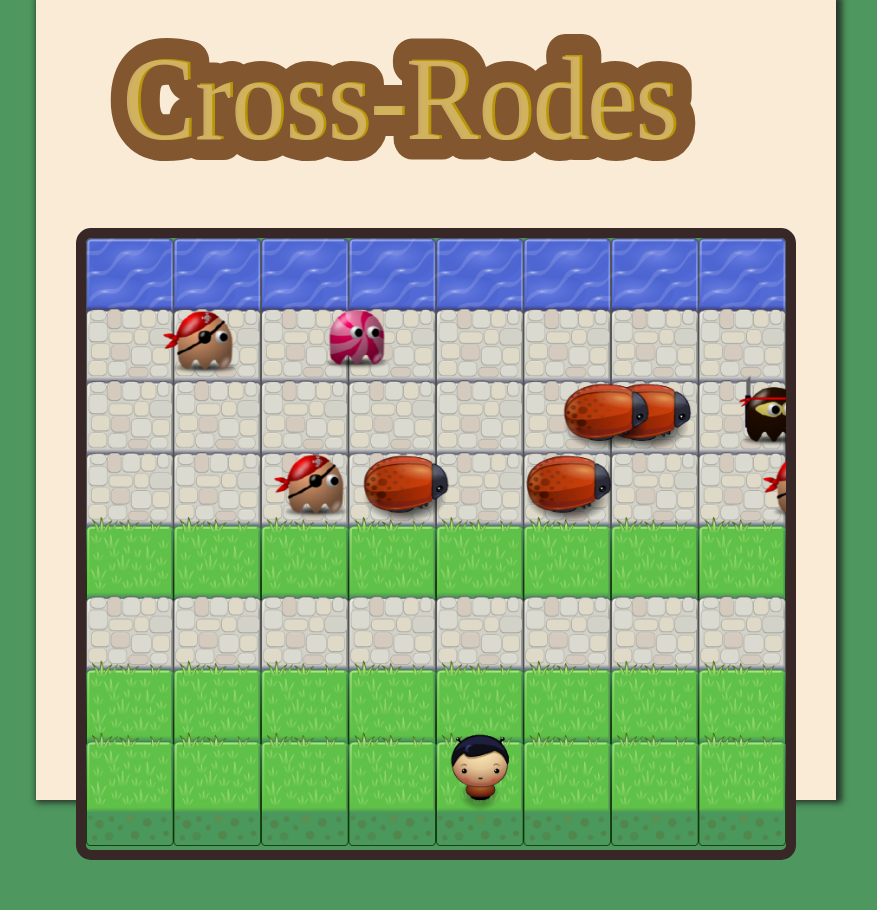
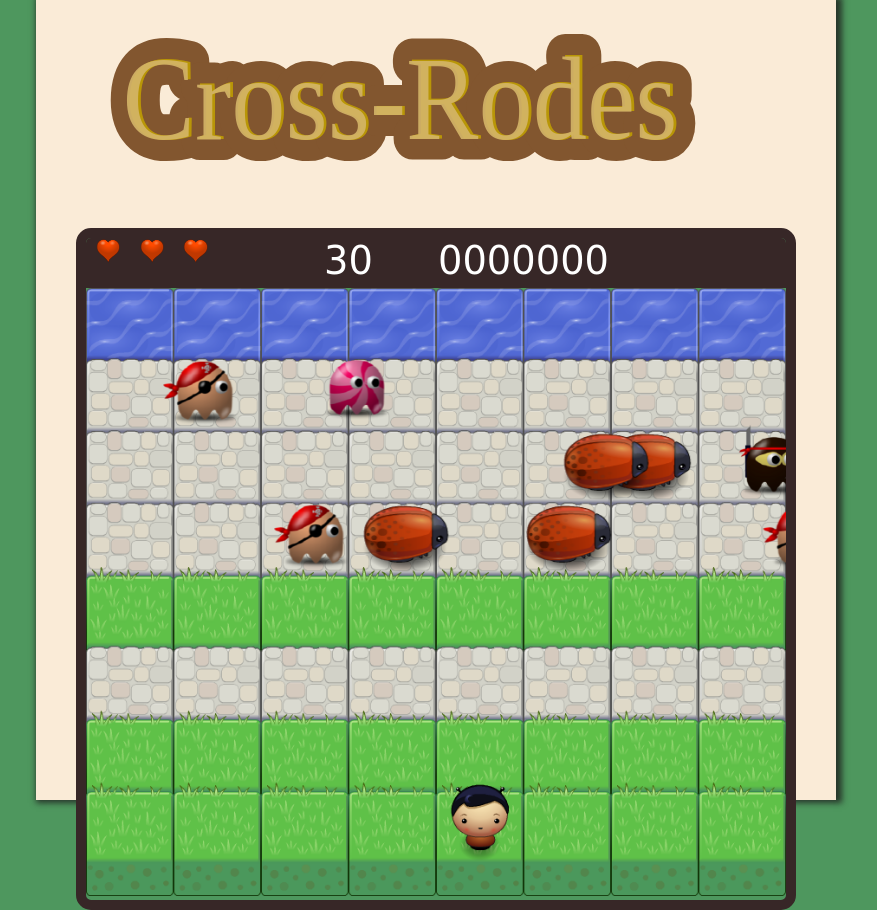
Before and after one commit to dor4231/cross_rode, a website: page index.html in a window 1280 px wide. Shown: the whole page, without its empty margins (204-1081 px from the left). Before the commit the page ends 860 px from the top, so only its background shows below. Drawn offline with Linux system fonts and the light colour scheme.

Commit message:
feat: Player information showing above the game board

```diff
--- a/css/style.css
+++ b/css/style.css
@@ -1,8 +1,19 @@
+@font-face {
+    src: url('https://fonts.googleapis.com/css?family=Titan+One');
+    font-family: "Titan One";
+}
+
+
 body, html {
     text-align: center;
     background-color: #4E975E;
     margin: 0;
     height: 100%;
+}
+
+p {
+    margin: 0;
+    padding: 0;
 }
 
 header {
@@ -24,6 +35,8 @@ main {
     margin: 0 auto;
 }
 
+
+
 .game-container {
     max-width: 700px;
     width: 90%;
@@ -35,6 +48,40 @@ main {
     background-color: #4E975E;
 }
 
+.game-container .player-info {
+    display: flex;
+    background-color: #372727;
+    height: 50px;
+}
+
+.game-container .player-info * {
+    /*border: 1px solid white;*/
+    flex-basis: 25%;
+}
+
+.health ul {
+    display: flex;
+    margin: 0;
+    padding: 0;
+    list-style: none;
+}
+
+.health li {
+    flex-basis: 33.3%;
+}
+
+.health li img {
+    width: 60%;
+    margin-top: -25%;
+}
+
+.player-info .number {
+    font-family: 'Titan One', cursive;
+    color: white;
+    font-size: 3vw;
+}
+
+
 canvas {
     width: 100%;
 }
--- a/index.html
+++ b/index.html
@@ -5,12 +5,33 @@
     <title>Effective JavaScript: Frogger</title>
     <link rel="stylesheet" href="css/style.css">
 </head>
-<body>
+<body class="background">
     <main>
         <header>
             <h1><img src="images/game_logo.svg" alt="Cross-Rode game logo"></h1>
         </header>
         <section class="game-container">
+            <div class="player-info">
+                <div class="health">
+                    <ul>
+                        <li>
+                            <img src="images/Heart.png" alt="Heart">
+                        </li>
+                        <li>
+                            <img src="images/Heart.png" alt="Heart">
+                        </li>
+                        <li>
+                            <img src="images/Heart.png" alt="Heart">
+                        </li>
+                    </ul>
+                </div>
+                <div class="number timer">
+                    <p>30</p>
+                </div>
+                <div class="number score">
+                    <p>0000000</p>
+                </div>
+            </div>
             <!--Game canvas will be here-->
         </section>
     </main>
```
